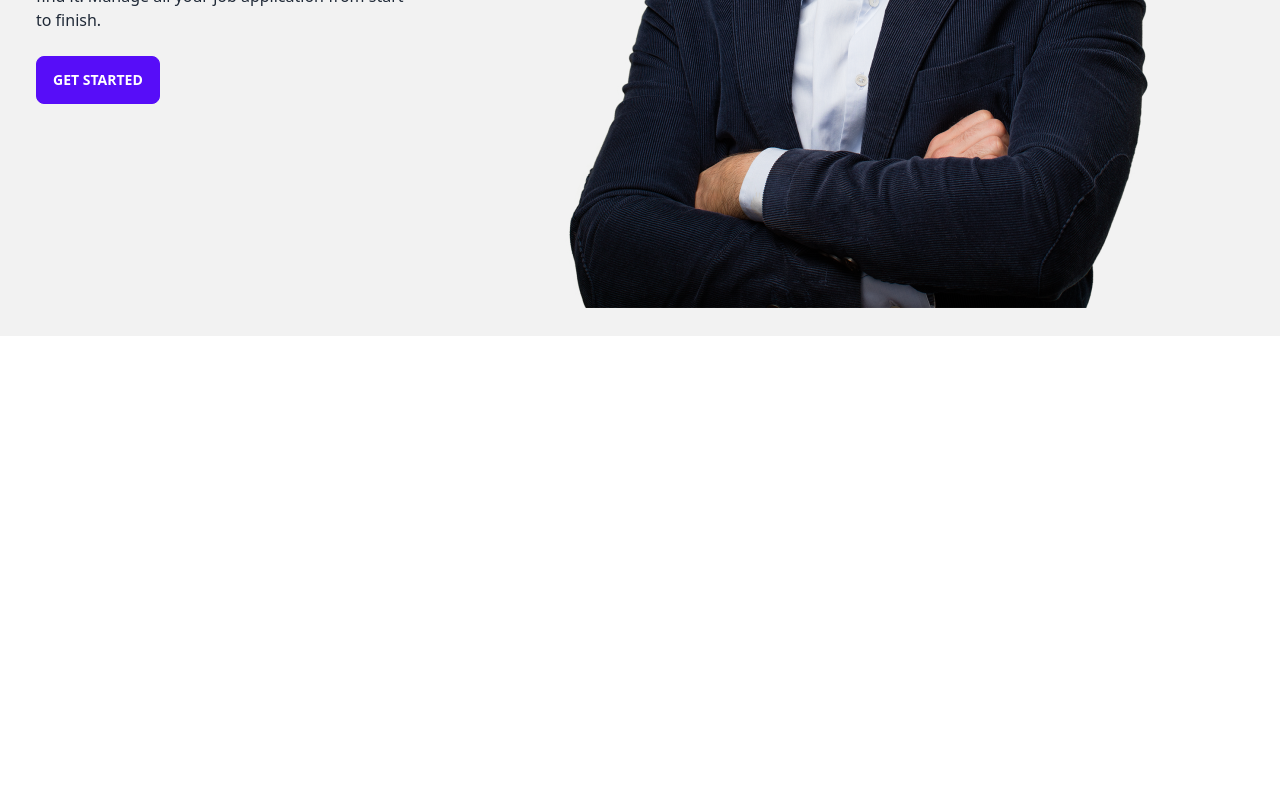
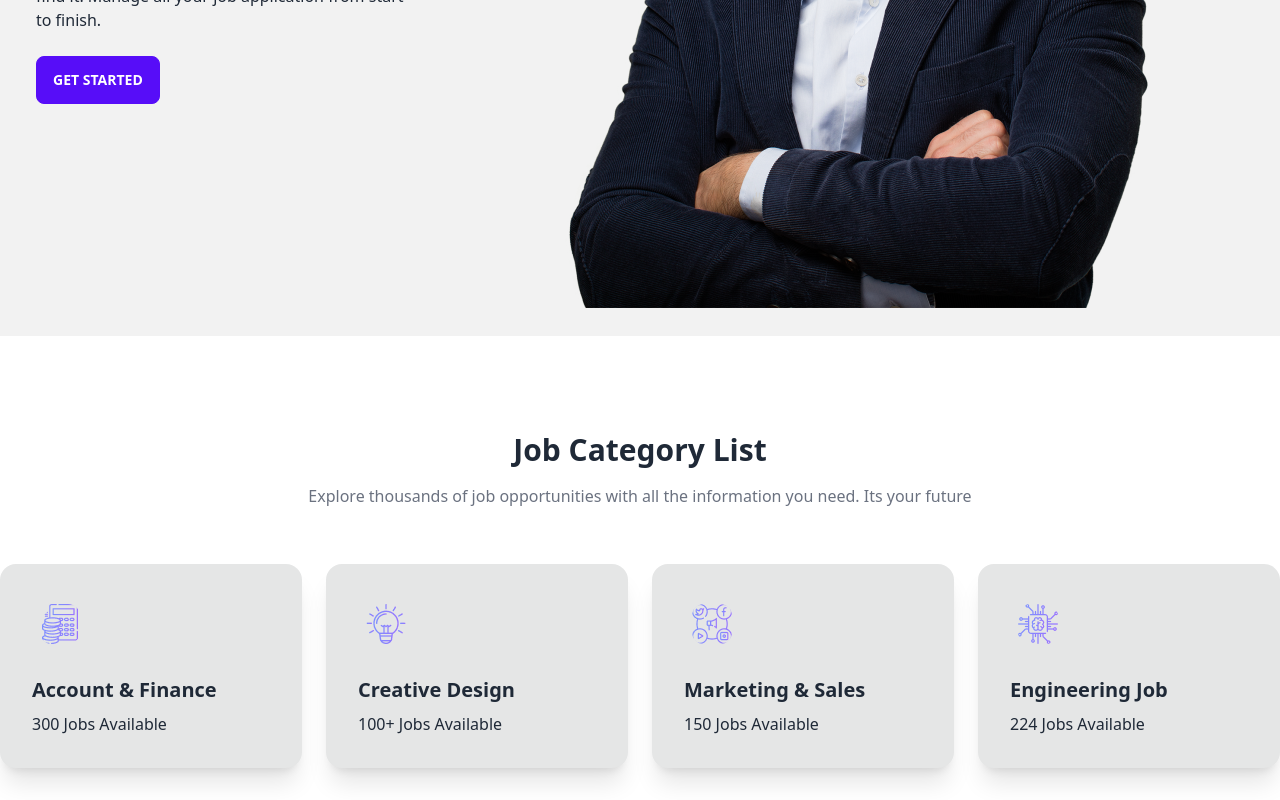
Before and after one commit to Amitsengupta332/Career-Hub, a React (Vite) app: page / in a window 1280 px wide. Shown: the part 528-1328 px from the top of the page. Before the commit the page ends 864 px from the top, so only its background shows below. Built offline with nearby package versions, Linux system fonts and the light colour scheme.

Commit message:
done Job Category List

```diff
--- a/src/component/Header/Header.jsx
+++ b/src/component/Header/Header.jsx
@@ -10,6 +10,7 @@ const Header = () => {
                 </div>
                 <div className="navbar-center hidden lg:flex">
                     <ul className="menu menu-horizontal px-1">
+                        <li><Link to='/'>Home</Link></li>
                         <li><Link to='/statistic'>Statistic</Link></li>
                         <li  >
                             <Link to='/appliedJob'>
--- a/src/component/Home/Home.jsx
+++ b/src/component/Home/Home.jsx
@@ -1,7 +1,13 @@
 import React from 'react';
 import img from '../../assets/All Images/P3OLGJ1 copy 1.png'
+import { useLoaderData } from 'react-router-dom';
+import Jobcatagorie from '../JobCatagori/Jobcatagorie';
 
 const Home = () => {
+
+    const  catagory = useLoaderData();
+    console.log(catagory)
+
     return (
         <div >
             <div className="px-5 hero min-h-screen bg-base-200">
@@ -14,6 +20,23 @@ const Home = () => {
                     </div>
                 </div>
             </div>
+
+            {/* card component */}
+            <div className='text-center mt-24 mb-6'>
+                <h1 className='text-3xl font-semibold'>Job Category List</h1>
+                <p className='text-gray-500 pt-4'>Explore thousands of job opportunities with all the information you need. Its your future</p>
+            </div>
+             <div className='grid gap-6 mb-8 lg:grid-cols-4 sm:grid-cols-1'>
+                {
+                    catagory.map(job => (
+                        <Jobcatagorie
+                        key={job.id}
+                        job={job}
+                        >
+                        </Jobcatagorie>
+                    ))
+                }
+             </div>
         </div>
     );
 };
--- /dev/null
+++ b/src/component/JobCatagori/Jobcatagorie.jsx
@@ -0,0 +1,21 @@
+import React from 'react';
+
+const Jobcatagorie = ({ job }) => {
+    const { logo, name, jobs_available } = job;
+    console.log(job);
+    return (
+        <div className='mt-8'>
+            <div className="card bg-base-300 shadow-xl ">
+                <div className='px-10 pt-10'>
+                    <img src={logo} alt="Logo" className="rounded-xl" />
+                </div>
+                <div className="card-body">
+                    <h2 className="card-title">{name}</h2>
+                    <p>{jobs_available}</p>
+                </div>
+            </div>
+        </div>
+    );
+};
+
+export default Jobcatagorie;
--- a/src/main.jsx
+++ b/src/main.jsx
@@ -17,7 +17,8 @@ const router = createBrowserRouter([
     children: [
       {
         path: '/',
-        element: <Home></Home>
+        element: <Home></Home>,
+        loader: () => fetch('catagory.json')
       },
       {
         path:'statistic',
```
Also changed, not shown: public/catagory.json (renamed from public/card.json).
